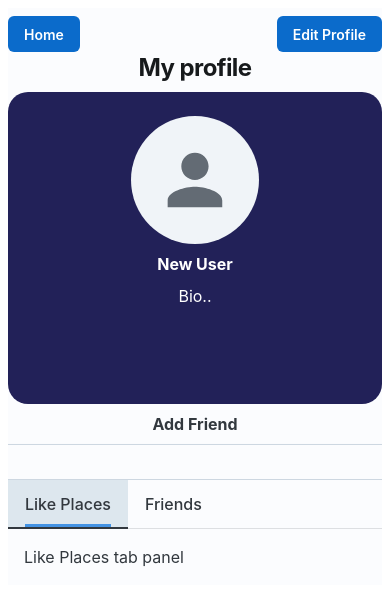
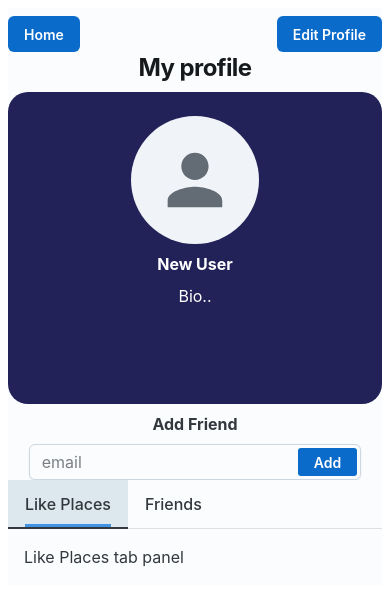
Before and after one commit to CSE115-project/nextjs-ff, a Next.js app: page /profile in a window 390 px wide. Shown: the top 606 px of the page. Built offline with nearby package versions, Linux system fonts and the light colour scheme; no server answers.

Commit message:
added mobile responsiveness to add friend bar

```diff
--- a/pages/edit-profile.js
+++ b/pages/edit-profile.js
@@ -144,7 +144,7 @@ export default function Component({ user }) {
             display: "grid",
             gridTemplateColumns: {
               xs: "100%",
-              sm: "minmax(120px, 100%) 1fr",
+              sm: "minmax(120px, 30%) 1fr",
               lg: "280px 1fr minmax(120px, 208px)",
             },
             columnGap: { xs: 2, sm: 3, md: 4 },
--- a/pages/profile.js
+++ b/pages/profile.js
@@ -19,11 +19,6 @@ import {
   updateDoc,
   arrayUnion,
 } from "firebase/firestore";
-import Card from "@mui/joy/Card";
-import CardCover from "@mui/joy/CardCover";
-import CardContent from "@mui/joy/CardContent";
-import Image from "next/image";
-import FormControl from "@mui/joy/FormControl";
 import Input from "@mui/joy/Input";
 
 /*
@@ -236,14 +231,16 @@ export default function Profile({ user }) {
               sx={{ flexWrap: "wrap" }}
             >
               {/* Form for inputting friend's email */}
-              <form
-                onSubmit={handleAddFriend}
-                sx={{ display: { xs: "contents", sm: "flex" } }}
-              >
+              <form onSubmit={handleAddFriend}>
                 <Input
                   type="email"
                   placeholder="email"
-                  sx={{ width: 500 }}
+                  outline="none"
+
+                  sx={{
+                    width: {xs: "100%", sm: 400},
+                    display: { xs: "block flex", sm: "flex" },
+                  }}
                   value={searchQuery}
                   onChange={(e) => setSearchQuery(e.target.value)}
                   // Button to add a friend
```
